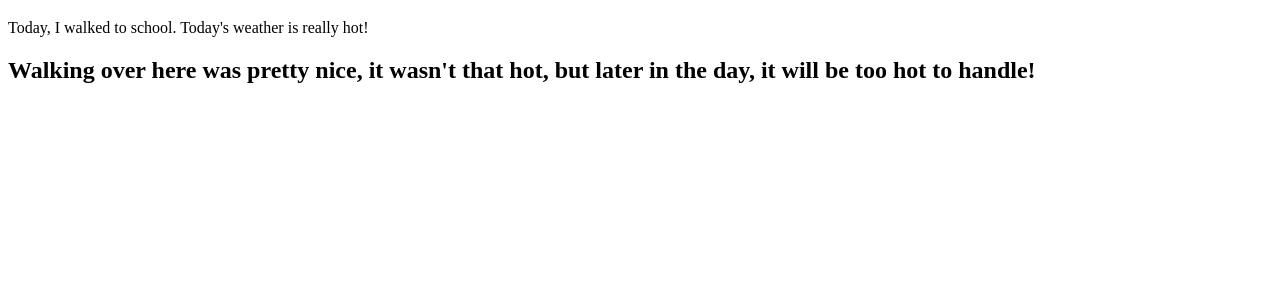
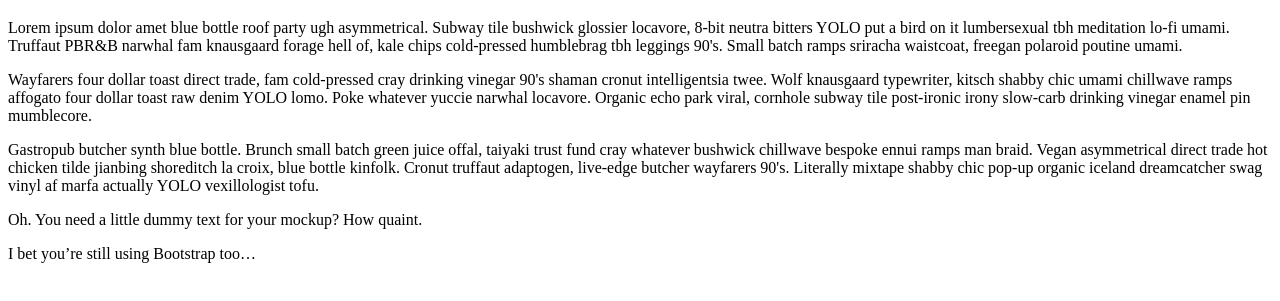
Before and after one commit to gracie14255/day-1, a plain HTML site: page index.html in a window 1280 px wide. Shown: the part 61-362 px from the top of the page. Drawn offline with Linux system fonts and the light colour scheme.

Commit message:
index.html

```diff
--- a/index.html
+++ b/index.html
@@ -7,9 +7,16 @@
   <body>
   	<div>
     <h1>Hello, Gakko!</h1>
-    <p> Today, I walked to school. Today's weather is really hot! </p>
-    <h2> Walking over here was pretty nice, it wasn't that hot, but later in the day, it will be too hot to handle!
-    </h2>
+    <div class="peace"
+    <p>Lorem ipsum dolor amet blue bottle roof party ugh asymmetrical. Subway tile bushwick glossier locavore, 8-bit neutra bitters YOLO put a bird on it lumbersexual tbh meditation lo-fi umami. Truffaut PBR&B narwhal fam knausgaard forage hell of, kale chips cold-pressed humblebrag tbh leggings 90's. Small batch ramps sriracha waistcoat, freegan polaroid poutine umami.</p>
+
+<p>Wayfarers four dollar toast direct trade, fam cold-pressed cray drinking vinegar 90's shaman cronut intelligentsia twee. Wolf knausgaard typewriter, kitsch shabby chic umami chillwave ramps affogato four dollar toast raw denim YOLO lomo. Poke whatever yuccie narwhal locavore. Organic echo park viral, cornhole subway tile post-ironic irony slow-carb drinking vinegar enamel pin mumblecore.</p>
+
+<p>Gastropub butcher synth blue bottle. Brunch small batch green juice offal, taiyaki trust fund cray whatever bushwick chillwave bespoke ennui ramps man braid. Vegan asymmetrical direct trade hot chicken tilde jianbing shoreditch la croix, blue bottle kinfolk. Cronut truffaut adaptogen, live-edge butcher wayfarers 90's. Literally mixtape shabby chic pop-up organic iceland dreamcatcher swag vinyl af marfa actually YOLO vexillologist tofu.</p>
+
+<p>Oh. You need a little dummy text for your mockup? How quaint.</p>
+
+<p>I bet you’re still using Bootstrap too… </p>
 	</div>
   </body>
 </html>
```
Also changed, not shown: Hippy.jpg (added).
